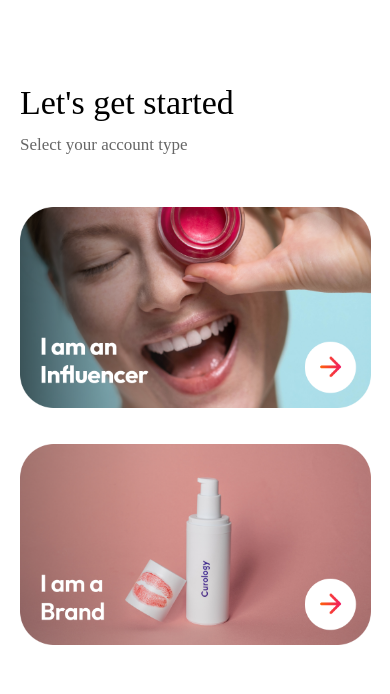
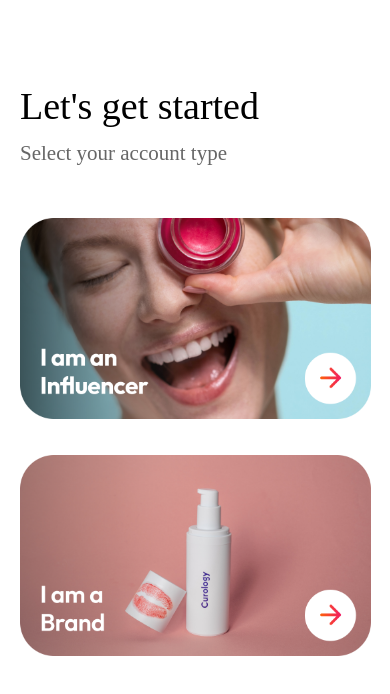
Before and after one commit to Elkaramany/Btrend-Mobile, a React Native app: screen /Report in a window 390 px wide. Shown: the top 694 px of the page. Built offline with nearby package versions, Linux system fonts and the light colour scheme; what react-native-localization would draw is missing.

Commit message:
UI changes to accomodate design

```diff
--- a/src/Components/GradientButton.tsx
+++ b/src/Components/GradientButton.tsx
@@ -16,10 +16,13 @@ const GradientButton: React.FC<Props> = ({ buttonContainerStyle, textStyle, text
     return (
         <TouchableOpacity onPress={() => onPress()} >
             <LinearGradient colors={colors || Colors.gradientButton}
-                style={[GlobalStyles.buttonContainer, { justifyContent: 'center', alignItems: 'center',
-                borderRadius: wp('7%'), height: hp('6%') }, buttonContainerStyle]}
+                style={[GlobalStyles.buttonContainer, buttonContainerStyle, {
+                    justifyContent: 'center', alignItems: 'center',
+                    borderRadius: wp('7%'), height: hp('6%'),
+                    borderWidth: 0
+                }]}
                 start={{ y: 0.0, x: 0.0 }} end={{ y: 0.0, x: 1.0 }}>
-                <Text style={[GlobalStyles.regularText, { fontSize: hp('3%'), color: Colors.primary, fontWeight: '500' }, textStyle]}>{text}</Text>
+                <Text style={[GlobalStyles.regularText, { fontSize: hp('2.5%'), color: Colors.primary, fontWeight: '500' }, textStyle]}>{text}</Text>
             </LinearGradient>
         </TouchableOpacity>
     )
--- a/src/Components/Input.tsx
+++ b/src/Components/Input.tsx
@@ -8,8 +8,8 @@ import { Colors } from '../Config'
 
 const textInputTheme = {
     colors: {
-        placeholder: Colors.secondary, text: Colors.secondary, primary: Colors.secondary,
-        underlineColor: Colors.secondary, background: Colors.primary
+        placeholder: Colors.inputGray, text: Colors.inputGray, primary: Colors.inputGray,
+        underlineColor: Colors.inputGray, background: Colors.primary
     }, roundness: hp('5%')
 }
 
--- a/src/Components/LoginMethods.tsx
+++ b/src/Components/LoginMethods.tsx
@@ -36,11 +36,14 @@ const LoginMethods: React.FC<Props> = ({ pressedContinue = () => { }, phone = ()
                     value={email}
                     onChangeText={text => dispatch(Credential({ prop: 'email', value: text }))}
                 />
+
+                <View style={{height: hp('1%')}} />
+
                 <GradientButton text={buttonText || 'Continue'} colors={validateEmail(email) ? Colors.gradientButton : Colors.disabledButton}
                     onPress={() => pressedContinue()}
                 />
 
-                <View style={{ backgroundColor: Colors.gray, height: hp('0.2%'), marginVertical: hp('4%') }} />
+                <View style={{ backgroundColor: Colors.gray, height: hp('0.2%'), marginVertical: hp('5%') }} />
 
                 <View style={{ flexDirection: 'row', justifyContent: 'space-around'}}>
                     <SocialButton imageName={ImagePath.phone} onPress={() => phone()} />
--- a/src/Components/SocialButton.tsx
+++ b/src/Components/SocialButton.tsx
@@ -13,7 +13,7 @@ const SocialButton: React.FC<Props> = ({ imageName, onPress }) => {
         <TouchableOpacity
             onPress={() => onPress()}
             style={styles.container}>
-            <Image source={imageName} style={GlobalStyles.arrowImage} />
+            <Image source={imageName} style={[GlobalStyles.arrowImage, { height: wp('6%'), width: wp('6%') }]} />
         </TouchableOpacity>
     )
 }
--- a/src/Config/Constants.ts
+++ b/src/Config/Constants.ts
@@ -14,6 +14,7 @@ const Colors = {
     brightRed: '#FF6A00',
     gradientButton: ['#EE0979', '#FF6A00'],
     disabledButton: ["#E0E0E0", "#E0E0E0"],
+    inputGray: "#afafaf",
     lightGray: "#F2F2F2",
     veryLightGray: "#f6f6f6",
     mediumGray: "#C4C4C4",
--- a/src/Screens/Auth/SignIn/Password.tsx
+++ b/src/Screens/Auth/SignIn/Password.tsx
@@ -1,17 +1,16 @@
 import React from 'react'
-import { StyleSheet } from 'react-native'
-
-
 import { useSelector, useDispatch, RootStateOrAny } from 'react-redux'
 import { StackNavigationProp } from '@react-navigation/stack';
 import { Credential, SignIn } from '../../../Redux/Actions';
+
+import MaterialCommunityIcons from 'react-native-vector-icons/MaterialCommunityIcons'
+
 import { validatePassword, Colors } from '../../../Config';
 
 import Container from '../../../Components/Container'
 import HeaderArrow from '../../../Components/HeaderArrow'
 import Input from '../../../Components/Input'
 import GradientButton from '../../../Components/GradientButton'
-import { TextInput } from 'react-native-paper'
 import Spinner from '../../../Components/Spinner';
 
 interface Props {
@@ -55,9 +54,11 @@ const Password: React.FC<Props> = ({ navigation, route }) => {
                 label="Password"
                 value={password}
                 onChangeText={text => dispatch(Credential({ prop: 'password', value: text }))}
-                rightIcon={<TextInput.Icon name={secured ? "eye-off" : "eye"} color={Colors.gray} onPress={() => setSecured(!secured)} />}
+                rightIcon={<MaterialCommunityIcons name={secured ? "eye-off" : "eye"}
+                    color={Colors.inputGray} size={20} onPress={() => setSecured(!secured)} />}
             />
-
+            <MaterialCommunityIcons name={secured ? "eye-off" : "eye"}
+                color={Colors.inputGray} size={20} onPress={() => setSecured(!secured)} />
             {showButton()}
         </Container>
     )
--- a/src/Screens/Home.tsx
+++ b/src/Screens/Home.tsx
@@ -24,8 +24,12 @@ const Home: React.FC<Props> = ({ navigation }) => {
     return (
         <Container>
 
-                <Text style={[GlobalStyles.regularText, { fontSize: hp('4%'), fontFamily: 'Outfit-Bold' }, styles.headerStyle]}>Let's get started</Text>
-                <Text style={[GlobalStyles.regularText, { color: Colors.tertiary, marginTop: hp('1.5%'), marginBottom: hp('4%') }]}>Select your account type</Text>
+            <Text style={[GlobalStyles.regularText, { fontSize: hp('4.5%'), fontFamily: 'Outfit-Bold' }, styles.headerStyle]}>Let's get started</Text>
+            <Text style={[GlobalStyles.regularText, {
+                color:
+                    Colors.tertiary, marginTop: hp('1.5%'),
+                marginBottom: hp('4%'), fontSize: hp('2.5%')
+            }]}>Select your account type</Text>
 
 
             <TouchableOpacity
```
